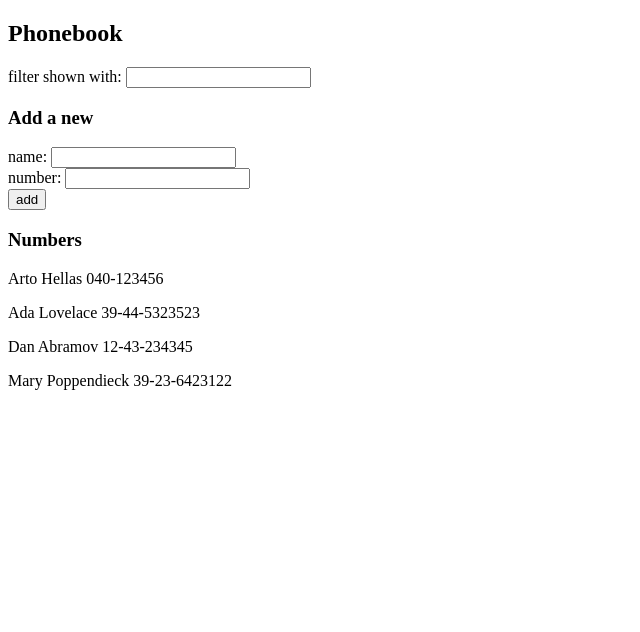
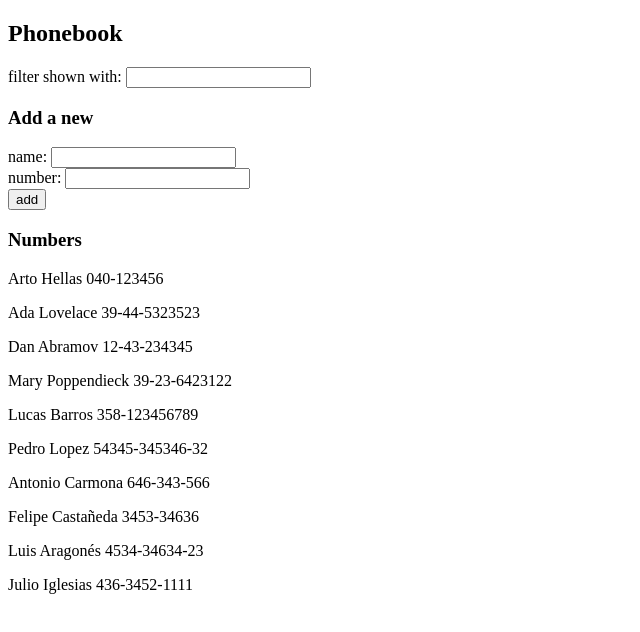
Before and after one commit to bgocap/FSO5CR-2, a React (Create React App) app in the folder phonebook/: page / in a window 1280 px wide. Shown: the top 632 px of the page, without its empty margins (0-640 px from the left). Built offline with nearby package versions, Linux system fonts and the light colour scheme; data requests are answered from the project's data file.

Commit message:
Exercise 2.12

```diff
--- a/phonebook/db.json
+++ b/phonebook/db.json
@@ -1,5 +1,5 @@
 {
-    "persons":[
+  "persons": [
     {
       "name": "Arto Hellas",
       "number": "040-123456",
@@ -19,6 +19,36 @@
       "name": "Mary Poppendieck",
       "number": "39-23-6423122",
       "id": 4
+    },
+    {
+      "name": "Lucas Barros",
+      "number": "358-123456789",
+      "id": 5
+    },
+    {
+      "name": "Pedro Lopez",
+      "number": "54345-345346-32",
+      "id": 6
+    },
+    {
+      "name": "Antonio Carmona",
+      "number": "646-343-566",
+      "id": 7
+    },
+    {
+      "name": "Felipe Castañeda",
+      "number": "3453-34636",
+      "id": 8
+    },
+    {
+      "name": "Luis Aragonés",
+      "number": "4534-34634-23",
+      "id": 9
+    },
+    {
+      "name": "Julio Iglesias",
+      "number": "436-3452-1111",
+      "id": 10
     }
   ]
 }
--- a/phonebook/src/App.js
+++ b/phonebook/src/App.js
@@ -41,7 +41,9 @@ const App = () => {
 
     persons.some(person=>person.name===newName)?
     alert(`${newName} is already added to phonebook`)
-    :setPersons(persons.concat(personObject))
+    :axios
+      .post('http://localhost:3001/persons',personObject)
+      .then(response=>setPersons(persons.concat(response.data)))
 
     setNewName('')
     setNewNumber('')
```
Lines whose indentation alone changed are shown as unchanged.
